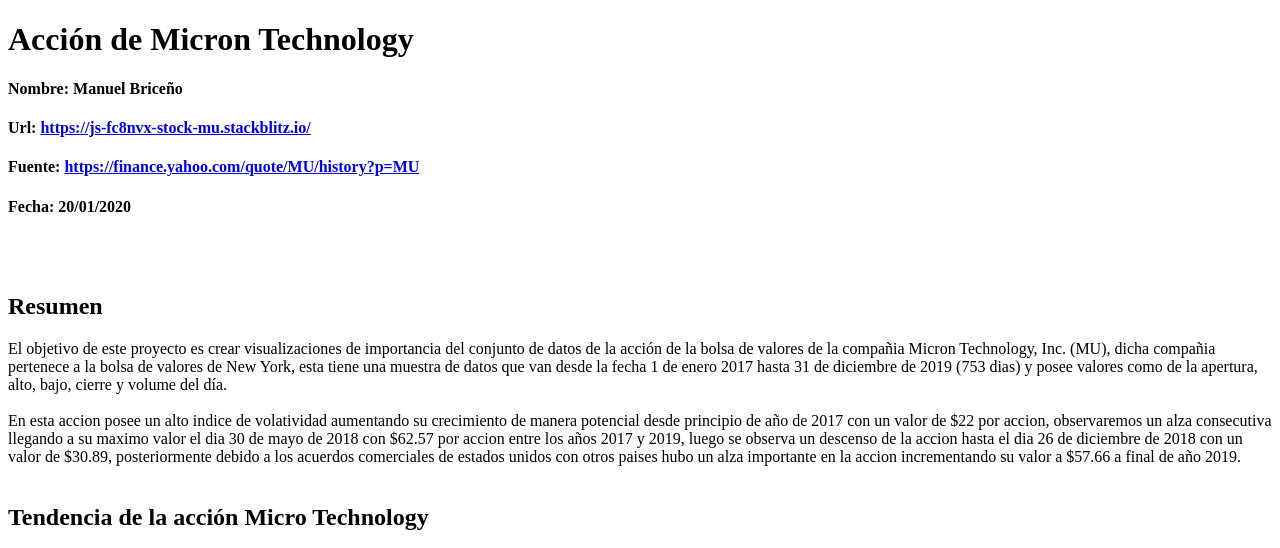
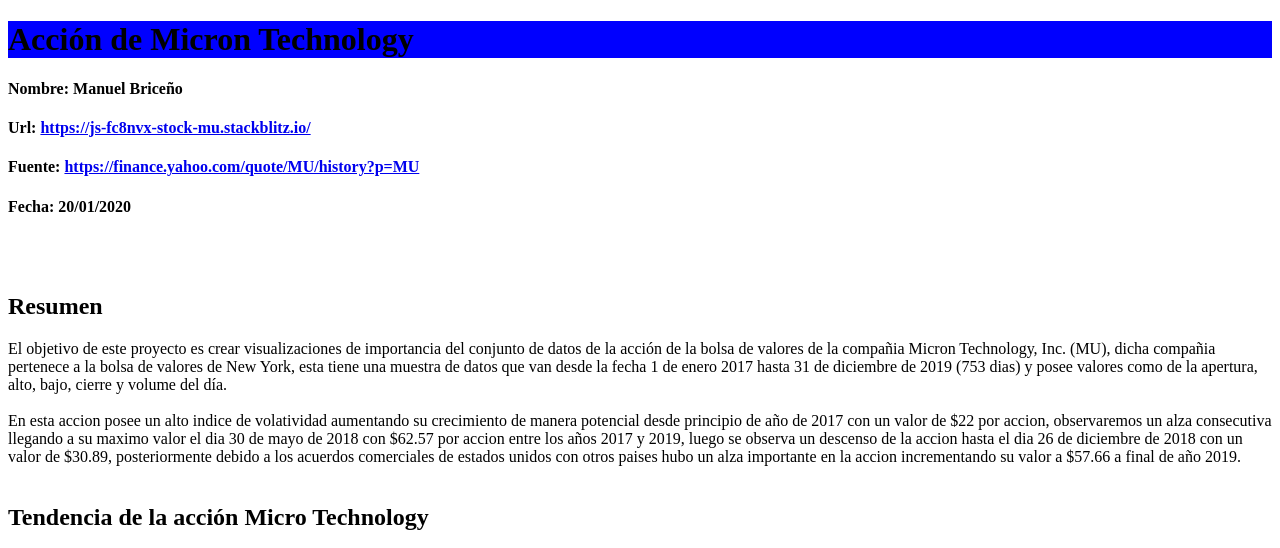
Before and after one commit to malfonso55/ManuelBriceno-SEMINARIO, a website: page index.html in a window 1280 px wide. Shown: the top 548 px of the page. Drawn offline with Linux system fonts and the light colour scheme.

Commit message:
1 file modified

```diff
--- a/index.html
+++ b/index.html
@@ -3,13 +3,13 @@
 
 <head>
     <meta charset="utf-8">
-    <meta name="author" content="Jude moon">
+    <meta name="author">
     <title>Visualización de datos de la acción Micron Technology</title>
 
 </head>
 
 <body>
-    <h1 class="main-title">Acción de Micron Technology </h1>
+    <h1 class="main-title" style="background:blue">Acción de Micron Technology </h1>
     <h4 class="main-autor">Nombre: Manuel Briceño</h3>
     <h4 class="main-url">
       Url: <a href="https://js-fc8nvx-stock-mu.stackblitz.io/">https://js-fc8nvx-stock-mu.stackblitz.io/</a></h3>
```
